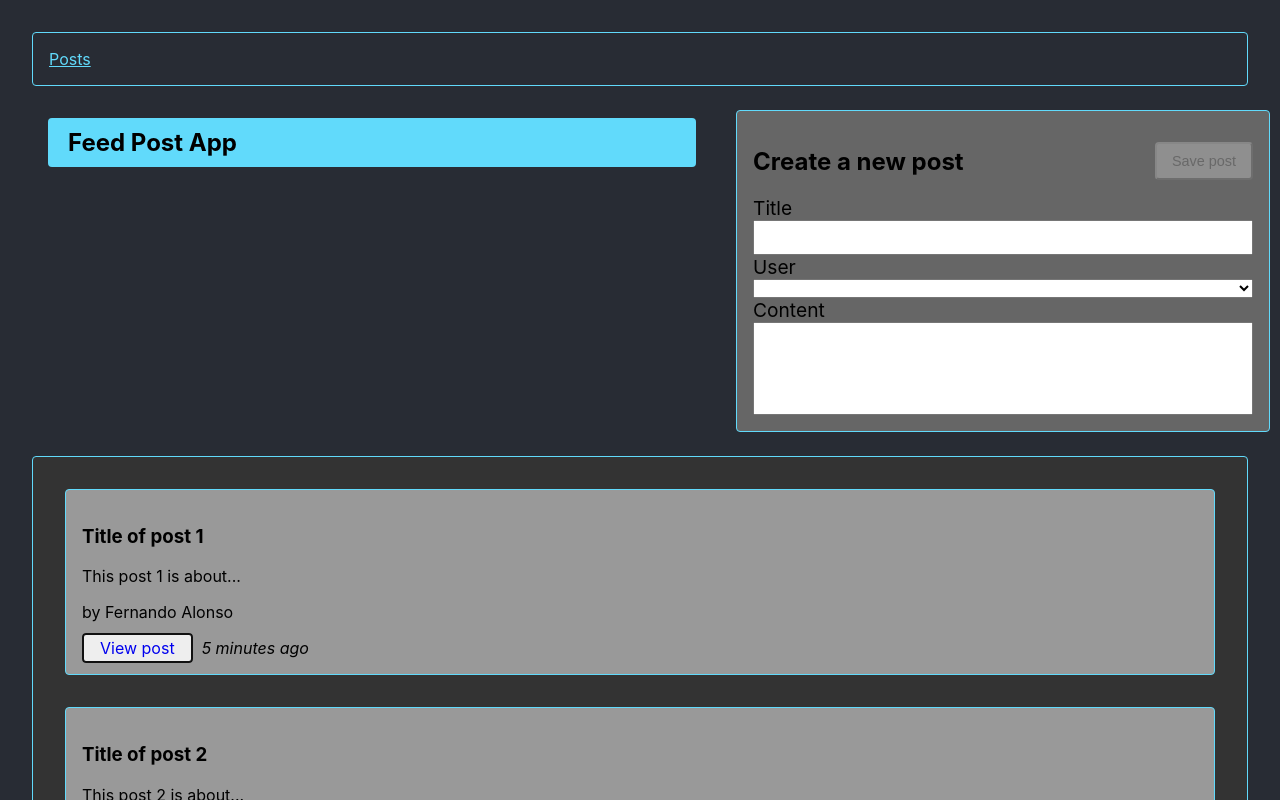
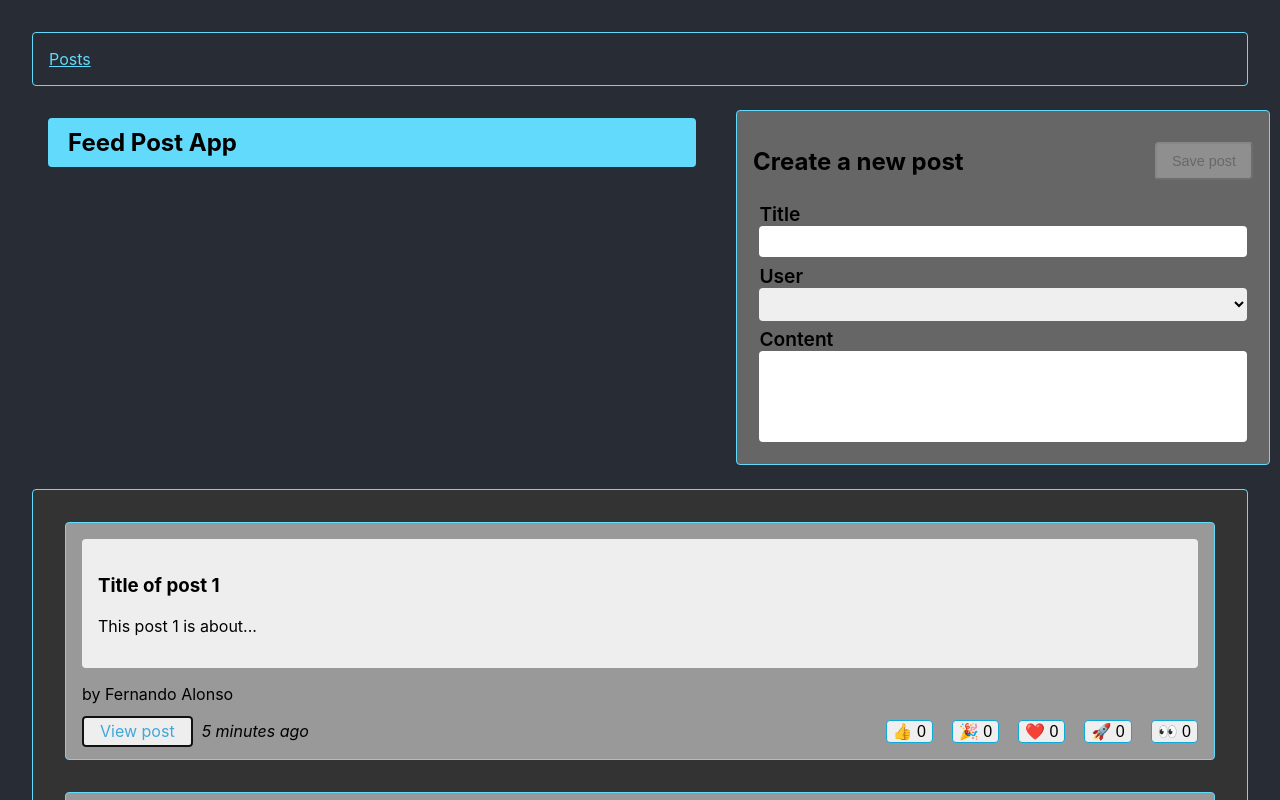
Before and after one commit to Anselmo1122/FeedPost-React-Redux, a React (Create React App) app: page / in a window 1280 px wide. Shown: the top 800 px of the page. Built offline with nearby package versions, Linux system fonts and the light colour scheme.

Commit message:
Añado botones para reaccionar a las publicaciones

```diff
--- a/src/features/posts/PostAddForm.jsx
+++ b/src/features/posts/PostAddForm.jsx
@@ -26,9 +26,11 @@ const PostAddForm = () => {
 
   const canSave = Boolean(title) && Boolean(content) && Boolean(user);
 
+  const reactions = {thumbsUp: 0, hooray: 0, heart: 0, rocket: 0, eyes: 0}
+
   const onSavePost = () => {
     if (title && content && user){
-      dispatch(addPost(title, content, user))
+      dispatch(addPost(title, content, user, reactions))
       setTitle('')
       setContent('')
       setUser('0')
--- a/src/features/posts/PostSinglePage.jsx
+++ b/src/features/posts/PostSinglePage.jsx
@@ -1,6 +1,7 @@
 import { useSelector } from "react-redux";
 import { Link, useParams } from "react-router-dom";
 import UserPost from "../users/UserPost";
+import { ReactionButtons } from "./ReactionButtons";
 import TiemAgo from "./TiemAgo";
 
 const PostSinglePage = () => {
@@ -21,11 +22,19 @@ const PostSinglePage = () => {
 
   return (
     <article className="App-post__post">
-      <h3>{singlePost.title}</h3>
-      <p>{singlePost.content}</p>
+      <div className="App-post__post-content">
+        <h3>{singlePost.title}</h3>
+        <p>{singlePost.content}</p>
+      </div>
       <UserPost userId={singlePost.userId} />
-      <Link to={`/editpost/${singlePost.id}`}>Edit post</Link>
+      <Link
+        to={`/editpost/${singlePost.id}`}
+        className="post-button"
+      >
+        Edit Post
+      </Link>
       <TiemAgo timestamp={singlePost.date} />
+      <ReactionButtons post={singlePost} />
     </article>
   );
 };
--- a/src/features/posts/PostsList.jsx
+++ b/src/features/posts/PostsList.jsx
@@ -3,6 +3,7 @@ import { Link } from "react-router-dom";
 import "../../styles/postsList.css";
 import UserPost from "../users/UserPost";
 import TiemAgo from "./TiemAgo";
+import { ReactionButtons } from "./ReactionButtons";
 
 const PostsList = () => {
 
@@ -13,11 +14,18 @@ const PostsList = () => {
   const elementsPost = orderedPosts.map((post)=>{
     return(
       <article className="App-post__post" key={post.id}>
-        <h3>{post.title}</h3>
-        <p>{post.content}</p>
+        <div className="App-post__post-content">
+          <h3>{post.title}</h3>
+          <p>{post.content}</p>
+        </div>
         <UserPost userId={post.userId} />
-        <Link to={`/posts/${post.id}`} className="post-button">View post</Link>
-        <TiemAgo timestamp={post.date} />
+        <div className="App-post__post-controls">
+          <div>
+            <Link to={`/posts/${post.id}`} className="post-button">View post</Link>
+            <TiemAgo timestamp={post.date} />
+          </div>
+          <ReactionButtons post={post} />
+        </div>
       </article>
     )
   })
--- /dev/null
+++ b/src/features/posts/ReactionButtons.jsx
@@ -0,0 +1,34 @@
+import React from 'react'
+import { addReaction } from './postsSlice'
+import { useDispatch } from 'react-redux'
+import '../../styles/reactionButtons.css'
+
+const reactionEmoji = {
+  thumbsUp: '👍',
+  hooray: '🎉',
+  heart: '❤️',
+  rocket: '🚀',
+  eyes: '👀'
+}
+
+export const ReactionButtons = ({ post }) => {
+
+  const dispatch = useDispatch()
+
+  const reactionButtons = Object.entries(reactionEmoji).map(([name, emoji]) => {
+    return (
+      <button
+        key={name}
+        type="button"
+        className="reaction-button"
+        onClick={() =>
+          dispatch(addReaction({ postId: post.id, reaction: name }))
+        }
+      >
+        {emoji} {post.reactions[name]}
+      </button>
+    )
+  })
+
+  return <div className='reaction-button__container'>{reactionButtons}</div>
+}
--- a/src/features/posts/postsSlice.js
+++ b/src/features/posts/postsSlice.js
@@ -8,6 +8,7 @@ const initialState = [
     date: sub(new Date(), { minutes: 5 }).toISOString(),
     content: "This post 1 is about...",
     userId: '1',
+    reactions: {thumbsUp: 0, hooray: 0, heart: 0, rocket: 0, eyes: 0}
   },
   {
     id: 2,
@@ -15,6 +16,7 @@ const initialState = [
     date: sub(new Date(), { minutes: 10 }).toISOString(),
     content: "This post 2 is about...",
     userId: '2',
+    reactions: {thumbsUp: 0, hooray: 0, heart: 0, rocket: 0, eyes: 0}
   }
 ];
 
@@ -26,14 +28,15 @@ const postsSlice = createSlice({
       reducer(state, action) {
         state.push(action.payload)
       },
-      prepare(title, content, userId) {
+      prepare(title, content, userId, reactions) {
         return {
           payload: {
             id: nanoid(),
             date: new Date().toISOString(),
             title,
             content,
-            userId
+            userId,
+            reactions
           }
         }
       }
@@ -43,10 +46,17 @@ const postsSlice = createSlice({
       const post = state.find( post => post.id === id );
       post.title = title;
       post.content = content;
+    },
+    addReaction(state, action) {
+      const { postId, reaction } = action.payload
+      const existingPost = state.find(post => post.id === postId)
+      if (existingPost) {
+        existingPost.reactions[reaction]++
+      }
     }
   }
 });
 
-export const { addPost, updatePost } = postsSlice.actions;
+export const { addPost, updatePost, addReaction } = postsSlice.actions;
 
 export default postsSlice.reducer;
--- a/src/styles/postAddForm.css
+++ b/src/styles/postAddForm.css
@@ -24,17 +24,23 @@
 }
 
 .App-form__input {
+    margin: .4rem;
     display: flex;
     flex-direction: column;
     font-size: 1.2rem;
 }
 .App-form__input label {
     font-size: 1.2rem;
+    font-weight: 600;
 }
-.App-form__input input {
+.App-form__input input,
+.App-form__input select,
+.App-form__input textarea {
     padding: .5rem;
+    border-radius: 4px;
+    outline: none;
+    border: none;
 }
 .App-form__input textarea {
-    padding: .5rem;
     resize: none;
 }
--- a/src/styles/postsList.css
+++ b/src/styles/postsList.css
@@ -7,11 +7,22 @@
     border: 1px solid #61dafb;
 }
 .App-post__post {
+    position: relative;
     margin: 1rem;
     padding: 1rem;
     border-radius: 4px;
     border: 1px solid #61dafb;
     background: #999;
+}
+.App-post__post-content {
+    padding: 1rem;
+    border-radius: 4px;
+    background: #eee;
+}
+.App-post__post-controls {
+    display: flex;
+    justify-content: space-between;
+    align-items: center;
 }
 .post-button {
     padding: .2rem 1rem;
@@ -19,4 +30,5 @@
     background-color: #eee;
     border-radius: 4px;
     border: 2px solid #111;
+    color: #40a7d9;
 }
--- /dev/null
+++ b/src/styles/reactionButtons.css
@@ -0,0 +1,14 @@
+.reaction-button__container {
+    width: 28%;
+    display: flex;
+    justify-content: space-between;
+    align-items: center;
+}
+.reaction-button {
+    font-size: 1rem;
+    cursor: pointer;
+    outline: none;
+    border: none;
+    border-radius: 4px;
+    border: 1px solid #10a7d9;
+}
```
